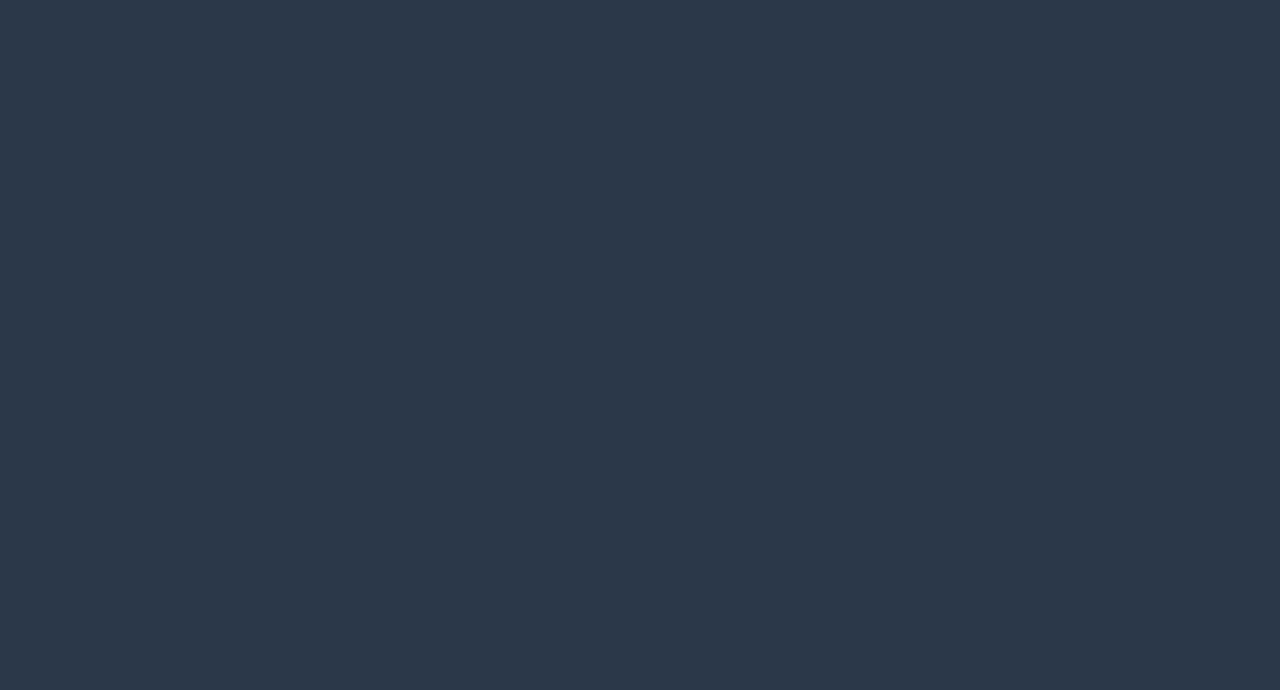
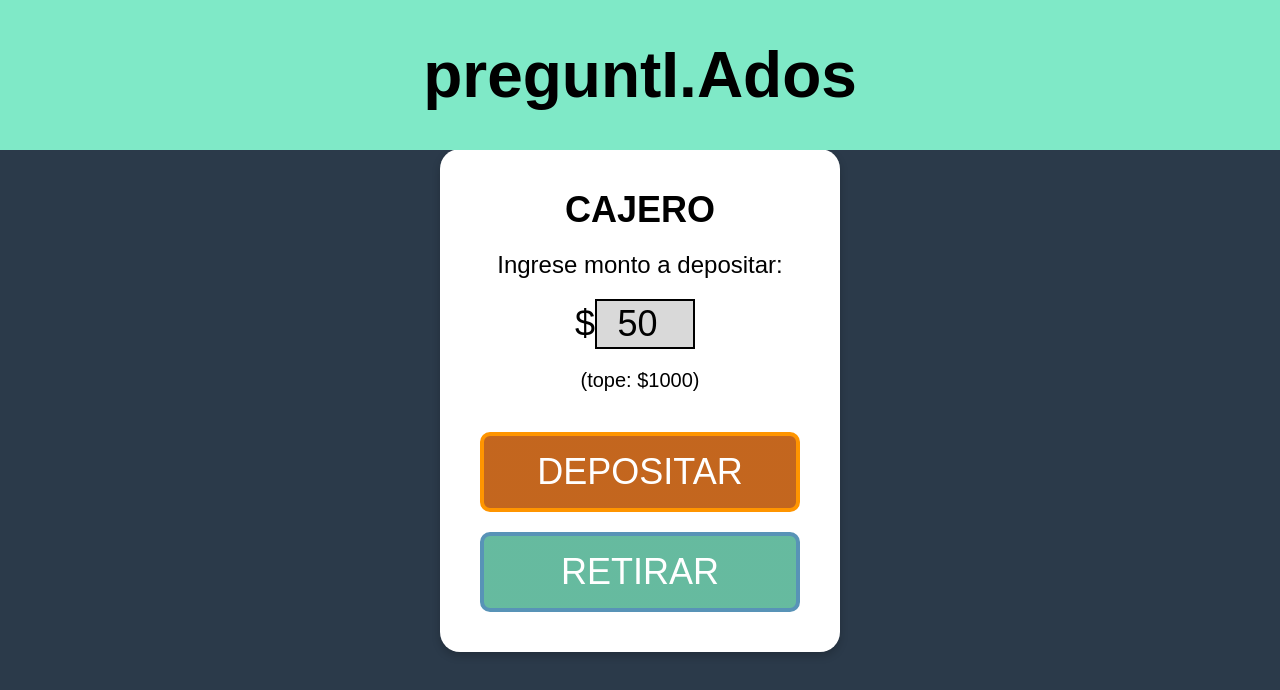
Before and after one commit to juanp33/FrontEndObligatorionuevo, a React (Create React App) app: page /cajero in a window 1280 px wide. Before the commit this address had no page. Shown: the top 690 px of the page. Built offline with nearby package versions, Linux system fonts and the light colour scheme; sample sign-in values are in the browser's storage; a web font is replaced by a local one.

Commit message:
Cambios cajero y rutas

```diff
--- a/src/App.js
+++ b/src/App.js
@@ -1,28 +1,35 @@
 import React from 'react';
-// import MasterPage from './pages/masterPage';
-// import Ajustes from './pages/Ajustes';
+/// import MasterPage from './pages/masterPage';
+ import Ajustes from './pages/Ajustes';
 
  import Jugar from './pages/Jugar';
-// import Ruleta from './pages/Ruleta';
-// import PaginaRuleta from './pages/PaginaRuleta';
-// import Preguntas from './pages/Preguntas';
+ import PaginaCajero from './pages/PaginaCajero';
+ import PaginaRuleta from './pages/PaginaRuleta';
+ import Preguntas from './pages/Preguntas';
 import PrivateRoute from './pages/PrivateRoute';
 import IniciarSesion from './pages/IniciarSesion';
 import PaginaRegistro from './pages/Registro';
-import { BrowserRouter as Router, Routes, Route } from 'react-router-dom';
+import { BrowserRouter as Router, Routes, Route,Navigate  } from 'react-router-dom';
 
 function HomePage() {
+  const username = localStorage.getItem('username');
+
   return (
-
-       <Router>
+    <Router>
       <Routes>
+        <Route
+          path="/"
+          element={username ? <Navigate to="/jugar" /> : <Navigate to="/login" />}
+        />
         <Route path="/login" element={<IniciarSesion />} />
         <Route path="/register" element={<PaginaRegistro />} />
+        <Route path="/paginaRuleta" element={<PrivateRoute><PaginaRuleta /></PrivateRoute>} />
+        <Route path="/ajustes" element={<PrivateRoute><Ajustes /></PrivateRoute>} />
+        <Route path="/preguntas" element={<PrivateRoute><Preguntas /></PrivateRoute>} />
+        <Route path="/cajero" element={<PrivateRoute><PaginaCajero /></PrivateRoute>} />
         <Route path="/jugar" element={<PrivateRoute><Jugar /></PrivateRoute>} />
       </Routes>
     </Router>
-
-
   );
 }
 
--- a/src/pages/IniciarSesion.js
+++ b/src/pages/IniciarSesion.js
@@ -14,8 +14,7 @@ function IniciarSesion() {
         'http://localhost:8080/api/usuarios/login',
         {
           username: username,
-          password: password,
-          email: "default@gmail.com"
+          password: password
         },
         {
           headers: {
@@ -24,11 +23,15 @@ function IniciarSesion() {
         }
       );
 
-      // Guardar el nombre de usuario en el localStorage
-      localStorage.setItem('username', username);
+
+      const loginResponse = response.data;
+      localStorage.setItem('mensaje', loginResponse.mensaje);
+      localStorage.setItem('username', loginResponse.nombreUsuario);
+      localStorage.setItem('email', loginResponse.email);
+      localStorage.setItem('monto', loginResponse.montoSaldo);
 
       setError('');
-      console.log('Inicio de sesión exitoso');
+      console.log('Inicio de sesión exitoso:', loginResponse);
 
       // Redirigir al usuario a la página principal o a otra página protegida.
       window.location.href = '/jugar'; // Ajusta la URL según tu aplicación.
--- a/src/pages/Jugar.js
+++ b/src/pages/Jugar.js
@@ -1,8 +1,20 @@
 import React from 'react';
 import MasterPage from '../pages/masterPage';
+import { useNavigate } from 'react-router-dom';
 import '../styles/Jugar.css';
 import iconoPerfil from '../images/iconoPerfil.png';
+
 function Jugar() {
+  const navigate = useNavigate();
+  const handleGoToCajero = () => {
+    navigate('/cajero'); // Redirige a la ruta /cajero
+  };
+
+  const handleLogout = () => {
+    localStorage.clear(); // Limpia el username de localStorage
+    navigate('/login'); // Redirige a la página de inicio de sesión
+  };
+
   return (
     <MasterPage>
       <div className="jugar-container">
@@ -21,11 +33,11 @@ function Jugar() {
           </div>
           <div className="user-info">
             <h3>{localStorage.getItem("username")}</h3>
-
-            <p>saldo: 5.00 usd</p>
+            <p>{localStorage.getItem("email")}</p>
+            <p>saldo: {localStorage.getItem("monto")} usd</p>
           </div>
-          <button className="cashier-button">CAJERO</button>
-          <button className="logout-button">CERRAR SESION</button>
+          <button className="cashier-button" onClick={handleGoToCajero}>CAJERO</button>
+          <button className="logout-button" onClick={handleLogout}>CERRAR SESION</button>
         </div>
       </div>
     </MasterPage>
--- a/src/pages/PaginaCajero.js
+++ b/src/pages/PaginaCajero.js
@@ -1,8 +1,47 @@
-import React from 'react';
+import React, { useState } from 'react';
 import MasterPage from './masterPage';
 import '../styles/PaginaCajero.css';
 
 const PaginaCajero = () => {
+  const [monto, setMonto] = useState(50);  // Estado para el monto
+  const [mensaje, setMensaje] = useState(''); // Estado para mostrar el mensaje de respuesta
+  const username = localStorage.getItem('username');
+  const handleDeposit = async () => {
+    try {
+      const response = await fetch('http://localhost:8080/api/cajero/depositar', {
+        method: 'POST',
+        headers: {
+          'Content-Type': 'application/json',
+        },
+        body: JSON.stringify({ username: username, monto }),
+      });
+      const montoaSumar=parseInt(localStorage.getItem("monto"), 10) || 0
+      const montoFinal =  montoaSumar+monto
+      localStorage.setItem("monto", monto+montoFinal)
+      setMensaje( 'Depósito realizado con éxito.');
+    } catch (error) {
+      setMensaje('Error al realizar el depósito.');
+    }
+  };
+
+  const handleWithdraw = async () => {
+    try {
+      const response = await fetch('http://localhost:8080/api/cajero/retirar', {
+        method: 'POST',
+        headers: {
+          'Content-Type': 'application/json',
+        },
+        body: JSON.stringify({ username: username, monto }), // Cambia 'usuario1' por el nombre de usuario real
+      });
+      const montoaRestar=parseInt(localStorage.getItem("monto"), 10) || 0
+      const montoFinal =  montoaRestar-monto
+      localStorage.setItem("monto",montoFinal)
+      setMensaje( 'Retiro realizado con éxito.');
+    } catch (error) {
+      setMensaje('Error al realizar el retiro.');
+    }
+  };
+
   return (
     <MasterPage>
       <div className="content">
@@ -11,11 +50,17 @@ const PaginaCajero = () => {
           <p className="card-text">Ingrese monto a depositar:</p>
           <div className="deposit-section">
             <span className="currency">$</span>
-            <input type="text" value="50" className="input-box" />
+            <input
+              type="number"
+              value={monto}
+              onChange={(e) => setMonto(e.target.value)}
+              className="input-box"
+            />
           </div>
           <p className="limit-text">(tope: $1000)</p>
-          <button className="deposit-button">DEPOSITAR</button>
-          <button className="withdraw-button">RETIRAR</button>
+          <button className="deposit-button" onClick={handleDeposit}>DEPOSITAR</button>
+          <button className="withdraw-button" onClick={handleWithdraw}>RETIRAR</button>
+          {mensaje && <p className="response-message">{mensaje}</p>}
         </div>
       </div>
     </MasterPage>
--- a/src/pages/Registro.js
+++ b/src/pages/Registro.js
@@ -23,7 +23,7 @@ const PaginaRegistro = () => {
     try {
       // Realizar la solicitud POST a la API de registro
       const response = await axios.post(
-        'https://backendobligatoriospringboot-production-19dc.up.railway.app/api/usuarios/registrar',
+        'http://localhost:8080/api/usuarios/registrar',
         {
           username,
           password,
```
